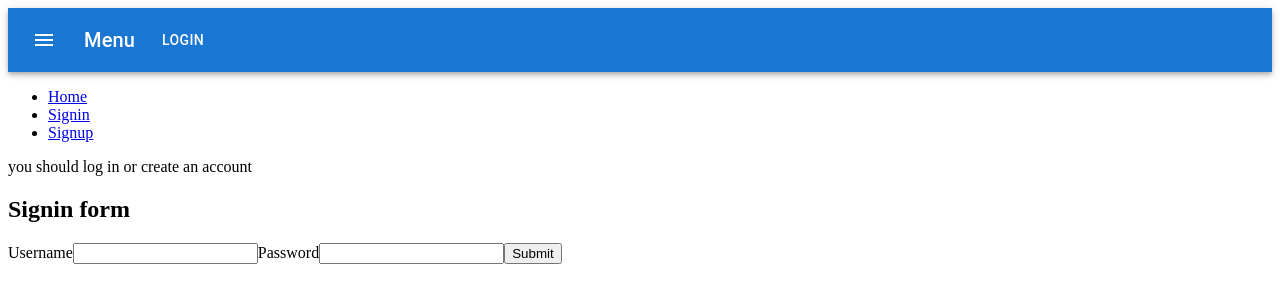
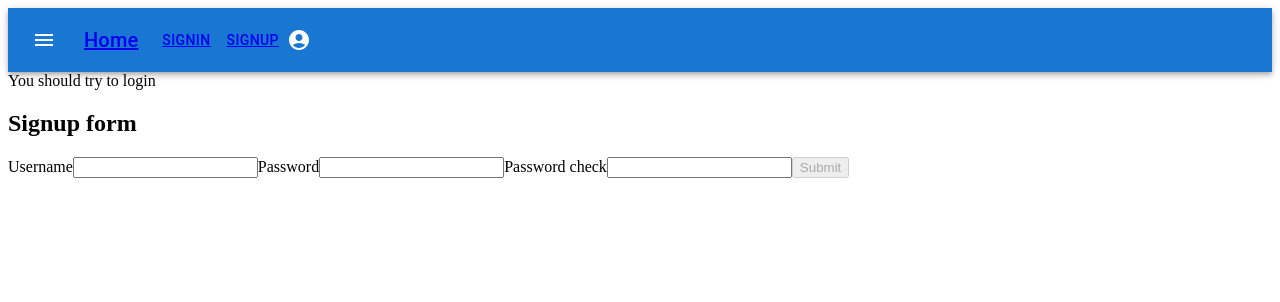
Before and after one commit to le2p2dev/ShareLocReact, a React (Create React App) app in the folder sharelocreact/: page /#/signup in a window 1280 px wide. Before the commit this address led to /#/signin. Shown: the top 302 px of the page. Built offline with nearby package versions, Linux system fonts and the light colour scheme; no server answers.

Commit message:
[ADD] Login with material ui working but still need work on it

```diff
--- a/sharelocreact/index.css
+++ b/sharelocreact/index.css
@@ -0,0 +1,4 @@
+* {
+    margin: 0 !important;
+    padding: 0 !important;
+}
--- a/sharelocreact/src/App.js
+++ b/sharelocreact/src/App.js
@@ -8,10 +8,8 @@ import { AuthProvider } from './routes/auth';
 import Menu from './routes/Menu';
 import Signin from './routes/Signin';
 import Signup from './routes/Signup';
-import NavBarLogIn from './routes/NavBarLogIn';
-import NavBarLogOut from './routes/NavBarLogOut';
 
-const Home = () => <h3>You're at home</h3>;
+const Home = () => <h3></h3>;
 
 const Main = () => {
     return (
@@ -30,8 +28,10 @@ const Main = () => {
 };
 
 const App = () =>
-    <HashRouter>
-        <Main />
-    </HashRouter>;
+    <>
+    <HashRouter >
+        <Main style={{margin:0}} />
+    </HashRouter>
+    </>;
 
 export default App;
--- a/sharelocreact/src/index.js
+++ b/sharelocreact/src/index.js
@@ -2,9 +2,6 @@ import React from 'react';
 import ReactDOM from 'react-dom';
 import App from './App';
 import reportWebVitals from './reportWebVitals';
-import {BrowserRouter, Route, Routes} from "react-router-dom";
-import Signin from "./routes/Signin";
-import Signup from "./routes/Signup";
 
 ReactDOM.render(
 <App/>,
--- a/sharelocreact/src/routes/Menu.js
+++ b/sharelocreact/src/routes/Menu.js
@@ -3,36 +3,34 @@ import {Link} from 'react-router-dom';
 import {useAuth} from './auth';
 import NavBarLogOut from "./NavBarLogOut";
 import NavBarLogIn from "./NavBarLogIn";
+import {AppBar, Box, Button, IconButton, Toolbar, Typography} from "@mui/material";
+import MenuIcon from "@mui/icons-material/Menu";
+import {AccountCircle} from "@mui/icons-material";
 
 const Menu = () => {
-    const {user, signout} = useAuth();
+    const {login, signout} = useAuth();
 
-    const items = [
-        <li><Link to="/">Home</Link></li>
-    ];
-    if (!user) {
+    const items = [];
+    if (!login) {
         items.push(
-            <li><Link to="/signin">Signin</Link></li>,
-            <li><Link to="/signup">Signup</Link></li>
+           <NavBarLogIn />
         );
     } else {
         items.push(
-            <li>Connected as {user.username}</li>,
-            <li>
-                <button onClick={signout}>Signout</button>
-            </li>
+            <NavBarLogOut funcLogOut={signout} />
         );
     }
     return (
         <>
-			{
+            {/*
 				user ? <NavBarLogOut /> : <NavBarLogIn />
-			}
-            <ul>{items}</ul>
 
-			{
-				user ? " Hello" + user : "you should log in or create an account"
-			}
+			*/}
+            {items}
+
+            {
+                login ? "Hello " + login : " You should try to login"
+            }
         </>
     )
 };
--- a/sharelocreact/src/routes/NavBarLogIn.js
+++ b/sharelocreact/src/routes/NavBarLogIn.js
@@ -1,26 +1,32 @@
-import React, { useState } from 'react';
-import { useAuth } from './auth';
+import React, {useState} from 'react';
+
 import {AppBar, Button, IconButton, Toolbar, Typography, Box} from "@mui/material";
 import MenuIcon from '@mui/icons-material/Menu';
+import {AccountCircle} from "@mui/icons-material";
+import {Link} from "react-router-dom";
 
 const NavBarLogIn = () => {
 
+    const [auth,setAuth] = useState(true)
+
 
     return (
-        <>
-            <Box sx={{flexGrow: 1}}>
-            <AppBar position="static" >
+
+        <Box sx={{
+            flexGrow: 1, margin: 0, padding: 0
+        }}>
+            <AppBar position="static">
                 <Toolbar>
                     <IconButton size="large" edge="start" color="inherit" aria-label="menu" sx={{mr: 2}}>
-                        <MenuIcon />
+                        <MenuIcon/>
                     </IconButton>
-                    <Typography variant="h6" component="div" sx={{ mr: 2}}> Menu</Typography>
-                    <Button color="inherit"> Login</Button>
+                    <Typography variant="h6" component="div" sx={{mr: 2}}> <Link to="/">Home</Link></Typography>
+                    <Button color="inherit"> <Link to="/signin">Signin</Link></Button>
+                    <Button color="inherit"> <Link to="/signup">Signup</Link></Button>
+                    <AccountCircle/>
                 </Toolbar>
             </AppBar>
-            </Box>
-
-        </>
+        </Box>
     );
 };
 
--- a/sharelocreact/src/routes/NavBarLogOut.js
+++ b/sharelocreact/src/routes/NavBarLogOut.js
@@ -1,26 +1,23 @@
-import React, { useState } from 'react';
-import { useAuth } from './auth';
+import React from 'react';
 import {AppBar, Button, IconButton, Toolbar, Typography, Box} from "@mui/material";
 import MenuIcon from '@mui/icons-material/Menu';
 
-const NavBarLogOut = () => {
+const NavBarLogOut = (props) => {
 
 
     return (
-        <>
         <Box sx={{flexGrow: 1}}>
-                <AppBar position="static" >
+            <AppBar position="static">
                 <Toolbar>
                     <IconButton size="large" edge="start" color="inherit" aria-label="menu" sx={{mr: 2}}>
-                            <MenuIcon />
+                        <MenuIcon/>
                     </IconButton>
-                        <Typography variant="h6" component="div" sx={{ mr: 2}}> Menu</Typography>
-                        <Button color="inherit"> LogOut</Button>
+                    <Typography variant="h6" component="div" sx={{mr: 2}}> Menu</Typography>
+                    <Button color="inherit" onClick={props.funcLogOut}> LogOut</Button>
                 </Toolbar>
             </AppBar>
         </Box>
 
-        </>
     );
 };
 
--- a/sharelocreact/src/routes/auth.js
+++ b/sharelocreact/src/routes/auth.js
@@ -3,8 +3,6 @@ import { useNavigate } from 'react-router-dom';
 
 
 const url_back = 'http://54.36.191.192:8080/ShareLockApi-1.0-SNAPSHOT/api'
-const url_back2 = 'http://localhost:3630/'
-
 
 const AuthContext = createContext(undefined);
 
```
Lines whose indentation alone changed are shown as unchanged.
